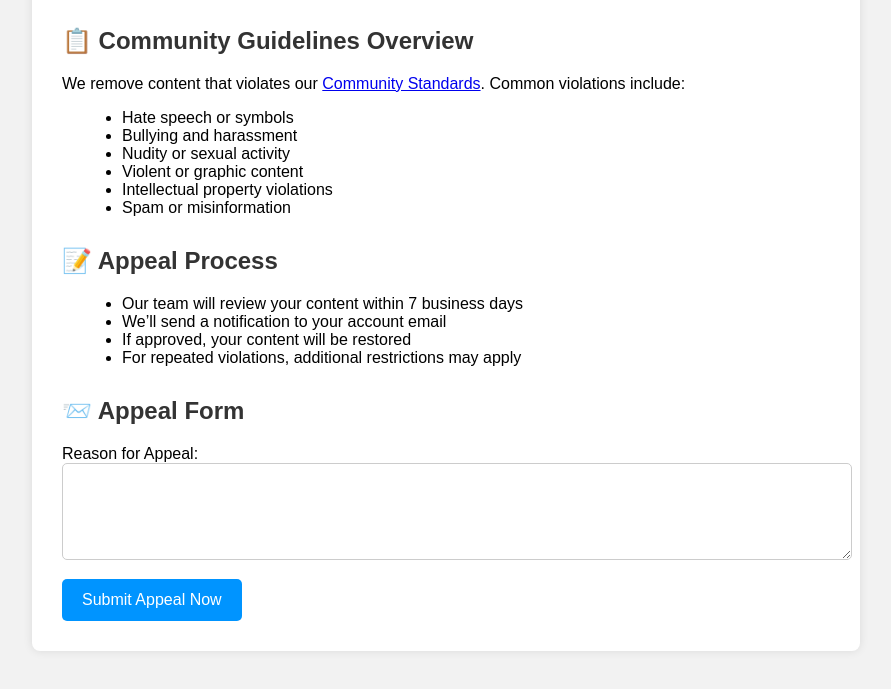
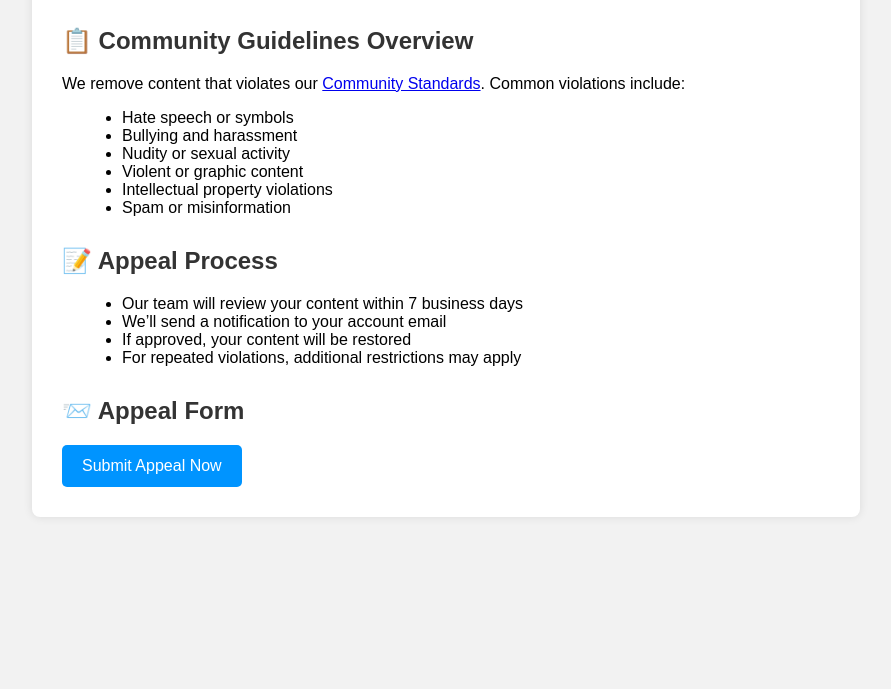
Before and after one commit to requestrew/airtzaz, a plain HTML site: page index.html in a window 1280 px wide. Shown: the part 199-888 px from the top of the page, without its empty margins (194-1085 px from the left). After the commit the page ends 800 px from the top, so only its background shows below. Drawn offline with Linux system fonts and the light colour scheme.

Commit message:
Update index.html

```diff
--- a/index.html
+++ b/index.html
@@ -87,10 +87,7 @@
     </ul>
 
     <h2>📨 Appeal Form</h2>
-    <form action="request.html" method="POST">
-      <label for="reason">Reason for Appeal:</label>
-      <textarea id="reason" name="reason" rows="5" required></textarea>
-
+    <action="request.html" method="POST">
       <button type="submit">Submit Appeal Now</button>
     </form>
   </div>
```
